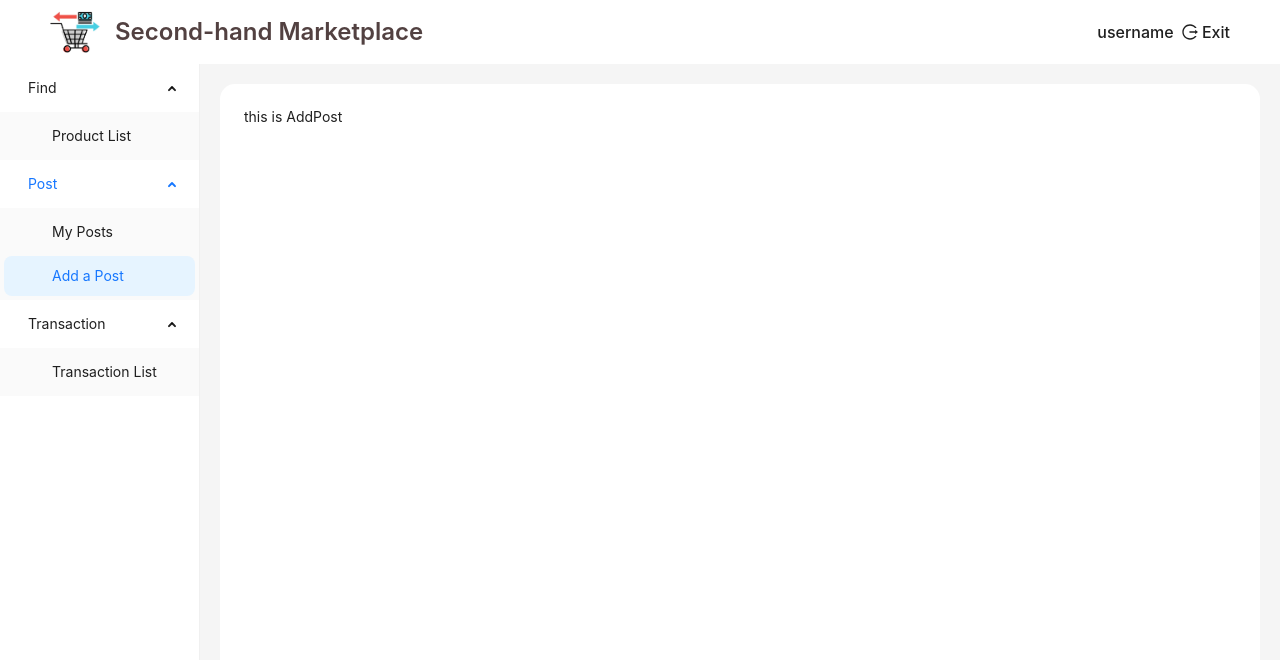
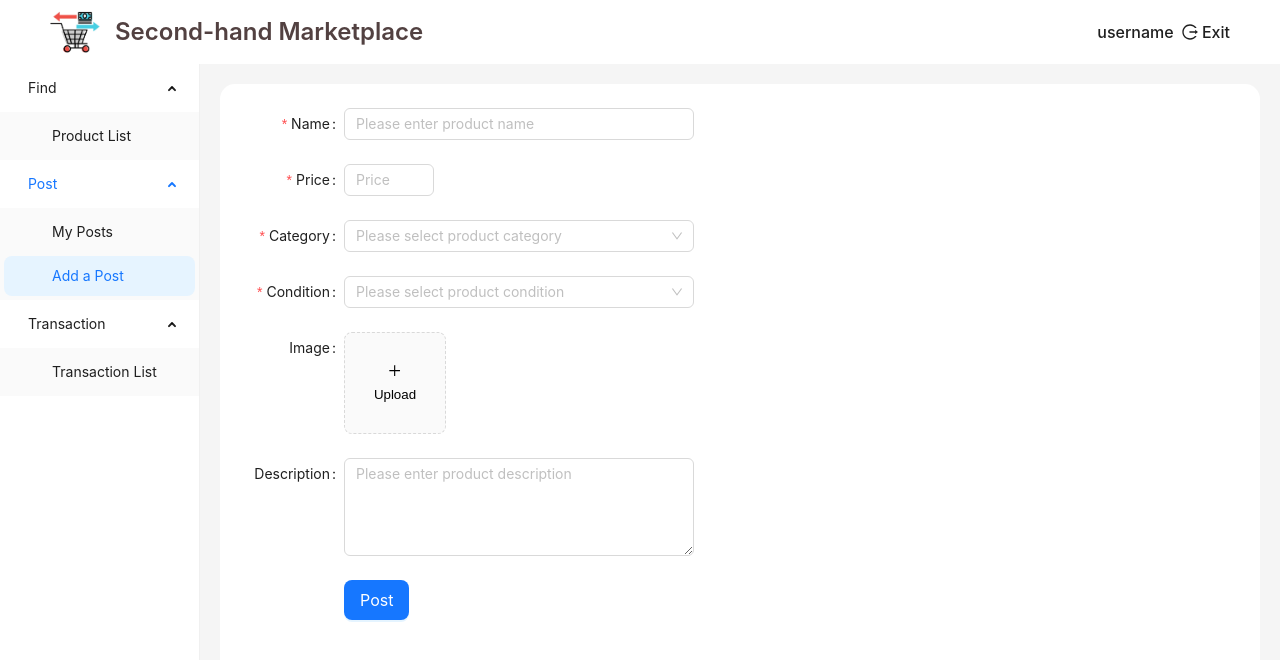
Before and after one commit to AshleyXM/Second-hand-MarketPlace, a React (Create React App) app: page /post/add in a window 1280 px wide. Shown: the top 660 px of the page. Built offline with nearby package versions, Linux system fonts and the light colour scheme.

Commit message:
Implement add post module

```diff
--- a/package.json
+++ b/package.json
@@ -9,6 +9,7 @@
     "@testing-library/user-event": "^13.5.0",
     "antd": "^5.18.3",
     "axios": "^1.7.2",
+    "lodash": "^4.17.21",
     "react": "^18.3.1",
     "react-dom": "^18.3.1",
     "react-redux": "^9.1.2",
--- a/src/apis/product.js
+++ b/src/apis/product.js
@@ -7,6 +7,14 @@ export function getAllProductsAPI() {
   });
 }
 
+export function createProductAPI(formData) {
+  return request({
+    url: `/api/products`,
+    method: "POST",
+    data: formData,
+  });
+}
+
 export function getProductInfoAPI(productId) {
   return request({
     url: `/api/products/${productId}`,
--- a/src/constants/index.js
+++ b/src/constants/index.js
@@ -1,3 +1,4 @@
 const TOKEN_KEY = "user";
+const BASE_URL = "https://mock.apipark.cn/m1/4734263-4386891-default";
 
-export { TOKEN_KEY };
+export { TOKEN_KEY, BASE_URL };
--- a/src/pages/Home/ProductInfo/index.js
+++ b/src/pages/Home/ProductInfo/index.js
@@ -12,16 +12,15 @@ const ProductInfo = () => {
   const [productInfo, setProductInfo] = useState({});
   const [loading, setLoading] = useState(true);
 
-  async function fetchProduct() {
-    const { data } = await getProductInfoAPI(productId);
-    setProductInfo(data);
-    setLoading(false);
-  }
-
   useEffect(() => {
+    async function fetchProduct() {
+      const { data } = await getProductInfoAPI(productId);
+      setProductInfo(data);
+      setLoading(false);
+    }
     // get product details
     fetchProduct();
-  }, []);
+  }, [productId]);
 
   const items = [
     {
--- a/src/pages/Home/index.js
+++ b/src/pages/Home/index.js
@@ -1,5 +1,5 @@
 import "./index.scss";
-import React, { useEffect, useState } from "react";
+import React, { useEffect } from "react";
 import { Button, Form, Input, Space, Card, Modal } from "antd";
 import { PlusCircleOutlined, InfoCircleOutlined } from "@ant-design/icons";
 import { getAllProductsAPI } from "@/apis/product";
@@ -16,14 +16,13 @@ const Home = () => {
 
   const productList = useSelector((state) => state.product.productList);
 
-  async function fetchProducts() {
-    const res = await getAllProductsAPI();
-    dispatch(setProductList(res.data));
-  }
-
   useEffect(() => {
+    async function fetchProducts() {
+      const res = await getAllProductsAPI();
+      dispatch(setProductList(res.data));
+    }
     fetchProducts();
-  }, []);
+  }, [dispatch]);
 
   const onFinish = () => {};
 
--- a/src/pages/Post/AddPost/index.js
+++ b/src/pages/Post/AddPost/index.js
@@ -1,5 +1,164 @@
+import React, { useState } from "react";
+import { PlusOutlined } from "@ant-design/icons";
+import {
+  Button,
+  Form,
+  Input,
+  InputNumber,
+  Select,
+  Upload,
+  message,
+} from "antd";
+import { BASE_URL } from "@/constants";
+import _ from "lodash";
+import { createProductAPI } from "@/apis/product";
+import { useNavigate } from "react-router-dom";
+const { TextArea } = Input;
+const { Option } = Select;
+
+export const CATEGORY_LIST = {
+  1: "Art",
+  2: "Books",
+  3: "Clothing, Shoes & Accessories",
+  4: "Electronics",
+  5: "Home & Garden",
+  6: "Pet Supplies",
+  7: "Sports",
+  8: "Others",
+};
+
 const AddPost = () => {
-  return <div>this is AddPost</div>;
+  const navigate = useNavigate();
+  const [imageList, setImageList] = useState([]);
+  const handleChange = (values) => {
+    console.log(
+      "%c [ values ] - row 21: ",
+      "background-color: #3756d4; padding: 4px 8px; border-radius: 2px; font-size: 14px; color: #fff; font-weight: 700;",
+      values
+    );
+    setImageList(values.fileList);
+  };
+
+  const onFinish = async (formData) => {
+    const reqData = {
+      ...formData,
+      images: imageList.map((image) => image.response.data.url),
+    };
+    await createProductAPI(reqData);
+    console.log(
+      "%c [ reqData ] - row 47: ",
+      "background-color: #3756d4; padding: 4px 8px; border-radius: 2px; font-size: 14px; color: #fff; font-weight: 700;",
+      reqData
+    );
+    message.success("Product posted successfully!");
+    navigate("/");
+  };
+  return (
+    <Form
+      labelCol={{
+        span: 4,
+      }}
+      wrapperCol={{
+        span: 14,
+      }}
+      layout="horizontal"
+      style={{
+        maxWidth: 600,
+      }}
+      onFinish={onFinish}
+      initialValues={{ description: "" }}
+    >
+      <Form.Item
+        label="Name"
+        name="name"
+        rules={[
+          {
+            required: true,
+            message: "Please enter name",
+          },
+        ]}
+      >
+        <Input placeholder="Please enter product name" />
+      </Form.Item>
+      <Form.Item
+        label="Price"
+        name="price"
+        rules={[
+          {
+            required: true,
+            message: "Please enter price",
+          },
+        ]}
+      >
+        <InputNumber min={0} placeholder="Price" />
+      </Form.Item>
+      <Form.Item
+        label="Category"
+        name="category"
+        rules={[
+          {
+            required: true,
+            message: "Please select category",
+          },
+        ]}
+      >
+        <Select placeholder="Please select product category">
+          {_.map(CATEGORY_LIST, (value, key) => (
+            <Option key={value} value={key}>
+              {value}
+            </Option>
+          ))}
+        </Select>
+      </Form.Item>
+      <Form.Item
+        label="Condition"
+        name="condition"
+        rules={[
+          {
+            required: true,
+            message: "Please select condition",
+          },
+        ]}
+      >
+        <Select placeholder="Please select product condition">
+          <Option value="new">New</Option>
+          <Option value="used">Used</Option>
+        </Select>
+      </Form.Item>
+      <Form.Item label="Image" valuePropName="fileList">
+        <Upload
+          action={`${BASE_URL}/upload`}
+          listType="picture-card"
+          onChange={handleChange}
+        >
+          <button
+            style={{
+              border: 0,
+              background: "none",
+            }}
+            type="button"
+          >
+            <PlusOutlined />
+            <div
+              style={{
+                marginTop: 8,
+              }}
+            >
+              Upload
+            </div>
+          </button>
+        </Upload>
+      </Form.Item>
+      <Form.Item label="Description" name="description">
+        <TextArea rows={4} placeholder="Please enter product description" />
+      </Form.Item>
+      <Form.Item label=" " colon={false}>
+        <Button type="primary" size="large" htmlType="submit">
+          Post
+        </Button>
+      </Form.Item>
+    </Form>
+  );
 };
 
 export default AddPost;
--- a/src/utils/request.js
+++ b/src/utils/request.js
@@ -1,8 +1,10 @@
 import axios from "axios";
 import { getToken } from "./token";
 
+import { BASE_URL } from "@/constants";
+
 const request = axios.create({
-  baseURL: "https://mock.apipark.cn/m1/4734263-4386891-default",
+  baseURL: BASE_URL,
   timeout: 5000,
 });
 
```
Also changed, not shown: 1 other file (tests, documents, lock files or other folders).
